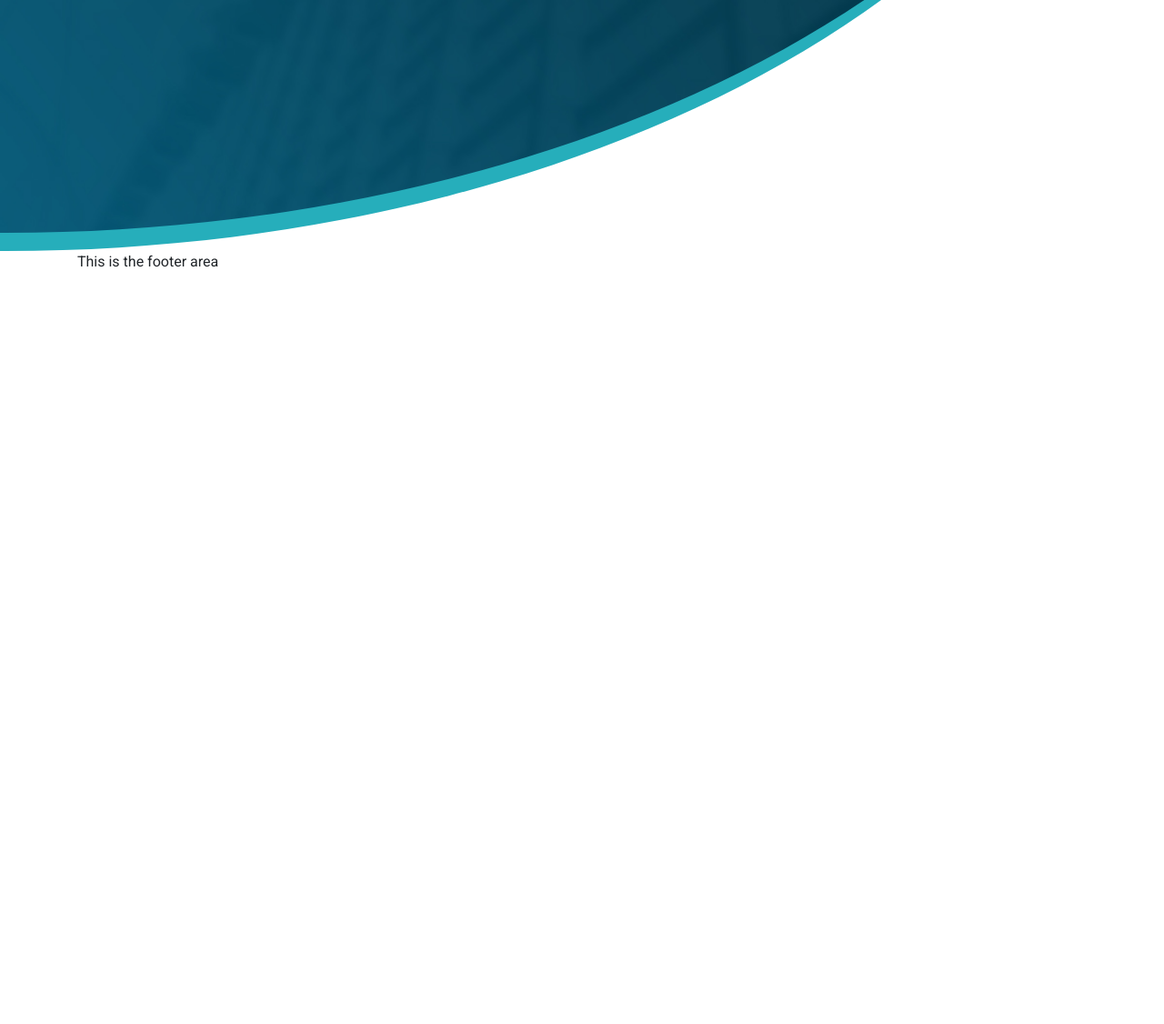
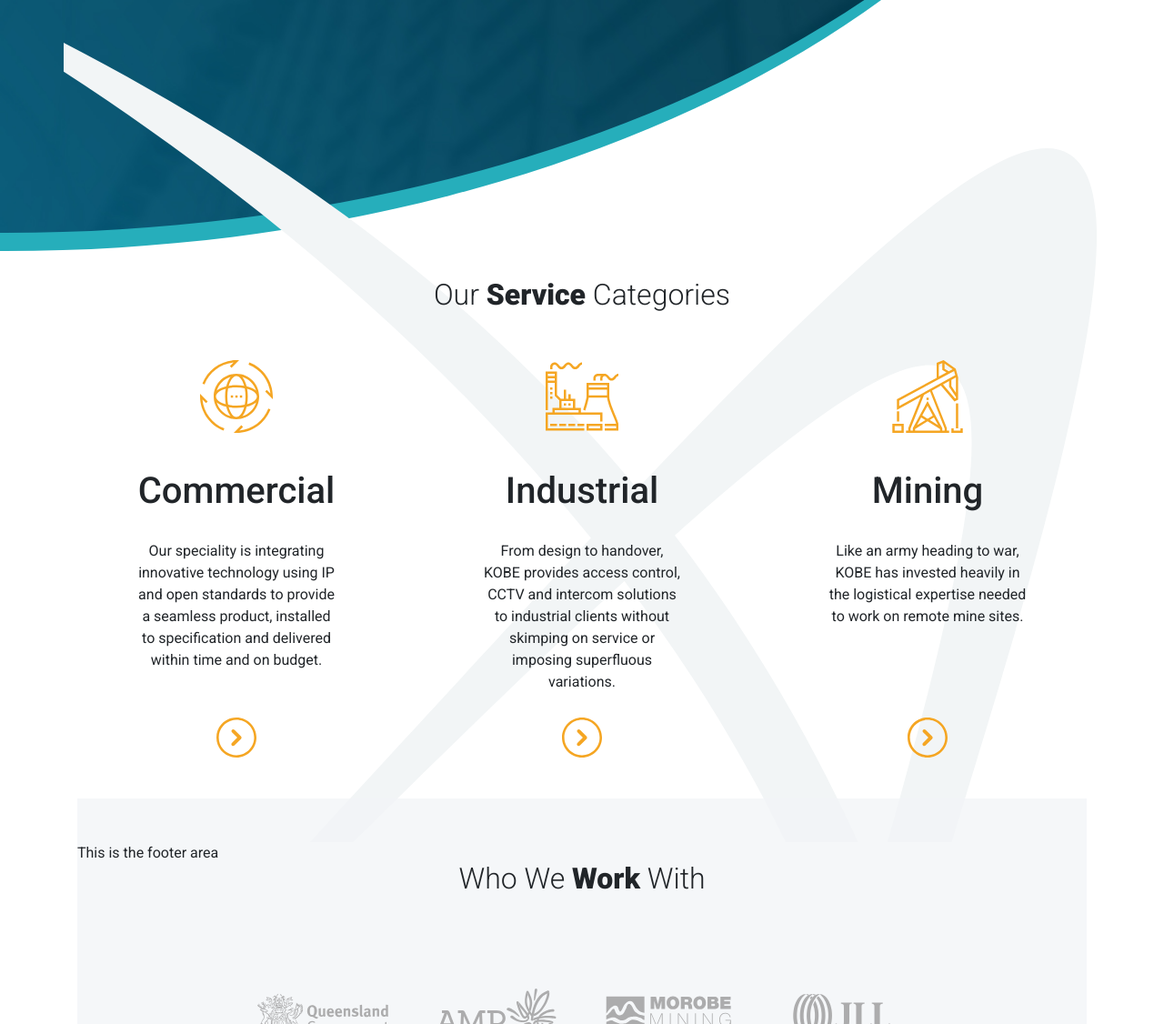
Before and after one commit to rodoneill/kobe-flatbuild, a website: page src/index.html in a window 1280 px wide. Shown: the part 527-1653 px from the top of the page at 91% size. Before the commit the page ends 827 px from the top, so only its background shows below. Drawn offline with nearby package versions, Linux system fonts and the light colour scheme; files that its build step writes are made by us from their sources.

Commit message:
progress check in

```diff
--- a/src/index.html
+++ b/src/index.html
@@ -25,10 +25,11 @@
 	<meta name="msapplication-TileImage" content="/ms-icon-144x144.png">
 	<meta name="theme-color" content="#ffffff">
 
-	<link href="https://fonts.googleapis.com/css?family=Roboto:300,400,500,700" rel="stylesheet">
+	<link href="https://fonts.googleapis.com/css?family=Roboto:300,400,500,700,900" rel="stylesheet">
 	<link rel="stylesheet" href="/css/main.css">
 </head>
 <body>
+
 
 	<div class="container-fluid" id="header">
 		<div class="container">
@@ -78,6 +79,74 @@
 		</div>
 	</div>
 
+	<div class="container xdiv">
+
+		<div class="row mt-4">
+			<div class="col text-center kobelead">
+				Our <strong>Service</strong> Categories
+			</div>
+		</div>
+
+		<div class="row mt-5 servicecategories">
+			<div class="col text-center">
+				<img src="/img/commercial-icon.svg" alt="Commercial"/>
+				<p class="h1">Commercial</p>
+				<p>Our speciality is integrating innovative technology using IP and open standards to provide a seamless product, installed to specification and delivered within time and on budget.</p>
+				<a href="" class="gobtn"></a>
+			</div>
+			<div class="col text-center">
+				<img src="/img/industrial-icon.svg" alt="Industrial" />
+				<p class="h1">Industrial</p>
+				<p>From design to handover, KOBE provides access control, CCTV and intercom solutions to industrial clients without skimping on service or imposing superfluous variations.</p>
+				<a href="" class="gobtn"></a>
+			</div>
+			<div class="col text-center">
+				<img src="/img/mining-icon.svg" alt="Mining"/>
+				<p class="h1">Mining</p>
+				<p>Like an army heading to war, KOBE has invested heavily in the logistical expertise needed to work on remote mine sites.</p>
+				<a href="" class="gobtn"></a>
+			</div>
+		</div>
+
+		<div id="whoweworkwith">
+			<div class="row mt-4">
+				<div class="col text-center kobelead">
+					Who We <strong>Work</strong> With
+				</div>
+			</div>
+			<div class="row mt-10">
+				<div class="col-sm-2"></div>
+				<div class="col-sm-2"><img src="/img/qld-gov.svg" alt="Queensland Government" /></div>
+				<div class="col-sm-2"><img src="/img/amp.svg" alt="AMP" /></div>
+				<div class="col-sm-2"><img src="/img/morobe-mining.svg" alt="Morobe Mining" /></div>
+				<div class="col-sm-2"><img src="/img/jll.svg" alt="JLL" /></div>
+				<div class="col-sm-2"></div>
+			</div>
+			<div class="row mt-5">
+				<div class="col-sm-2"></div>
+				<div class="col-sm-2"><img src="/img/9.svg" alt="Channel 9" /></div>
+				<div class="col-sm-2"><img src="/img/newcrest.svg" alt="Newcrest" /></div>
+				<div class="col-sm-2"><img src="/img/vicinity.svg" alt="Vicinity" /></div>
+				<div class="col-sm-2"><img src="/img/aglo-american.svg" alt="Anglo American" /></div>
+				<div class="col-sm-2"></div>
+			</div>
+		</div>
+
+		<div class="row no-gutters">
+			<div class="col-sm-6"><img src="/img/computer-image-wide-cropped.jpg" style="width: 100%"/></div>
+			<div class="col-sm-6">this has some right aligned text in it</div>
+		</div>
+
+		<div class="row" style="margin-top: -50px;">
+			<div class="col-sm-12">
+				<div style="background-color: red">
+					this bit should cover the above
+				</div>
+			</div>
+		</div>
+
+
+	</div>
 
 
 	<div class="container-fluid">
--- a/src/scss/main.scss
+++ b/src/scss/main.scss
@@ -77,6 +77,14 @@ nav a.dropdown-item
 	transform: rotate(90deg);
 }
 
+.gobtn
+{
+	display: block;
+	width: 44px;
+	height: 44px;
+	background-image: url(/img/button-icon.svg);
+}
+
 .navbar .navbar-toggler
 {
 	position: absolute;
@@ -86,12 +94,79 @@ nav a.dropdown-item
 	z-index: 100;
 }
 
+.xdiv
+{
+    background-image: url(/img/x.svg);
+    margin-top: -350px;
+    padding-top: 350px;
+    background-position-x: right;
+    height: 1000px;
+    background-repeat: no-repeat;
+	z-index: -1;
+}
+
+.kobelead
+{
+	font-size: 2rem;
+	font-weight: 300;
+}
+
+.kobelead strong
+{
+	font-weight: 900;
+}
+
+.servicecategories img
+{
+	width: 80px;
+}
+
+.servicecategories .h1
+{
+	margin-top: 40px;
+	margin-bottom: 30px;
+}
+
+.servicecategories  > div
+{
+	padding-left: 80px;
+	padding-right: 80px;
+	padding-bottom: 60px;
+}
+
+.servicecategories .gobtn
+{
+	display: inline;
+	position: absolute;
+    bottom: 5px;
+	margin-left: -22px;
+}
+
+#whoweworkwith
+{
+	background-color: rgba(242, 245, 247, 0.75);
+	padding-top: 40px;
+	padding-bottom: 40px;
+	margin-top: 40px
+}
+
+.mt-10 {
+    margin-top: 6rem !important;
+}
+
 @media (max-width: 321px)
 {
 	#header h2 strong
 	{
 		margin-bottom: 20px;
 		display: block;
+	}
+
+	.servicecategories  > div
+	{
+		padding-left: 15px;
+		padding-right: 15px;
+		margin-bottom: 60px;
 	}
 }
 
```
Also changed, not shown: src/img/computer-image-wide-cropped.jpg (added).
